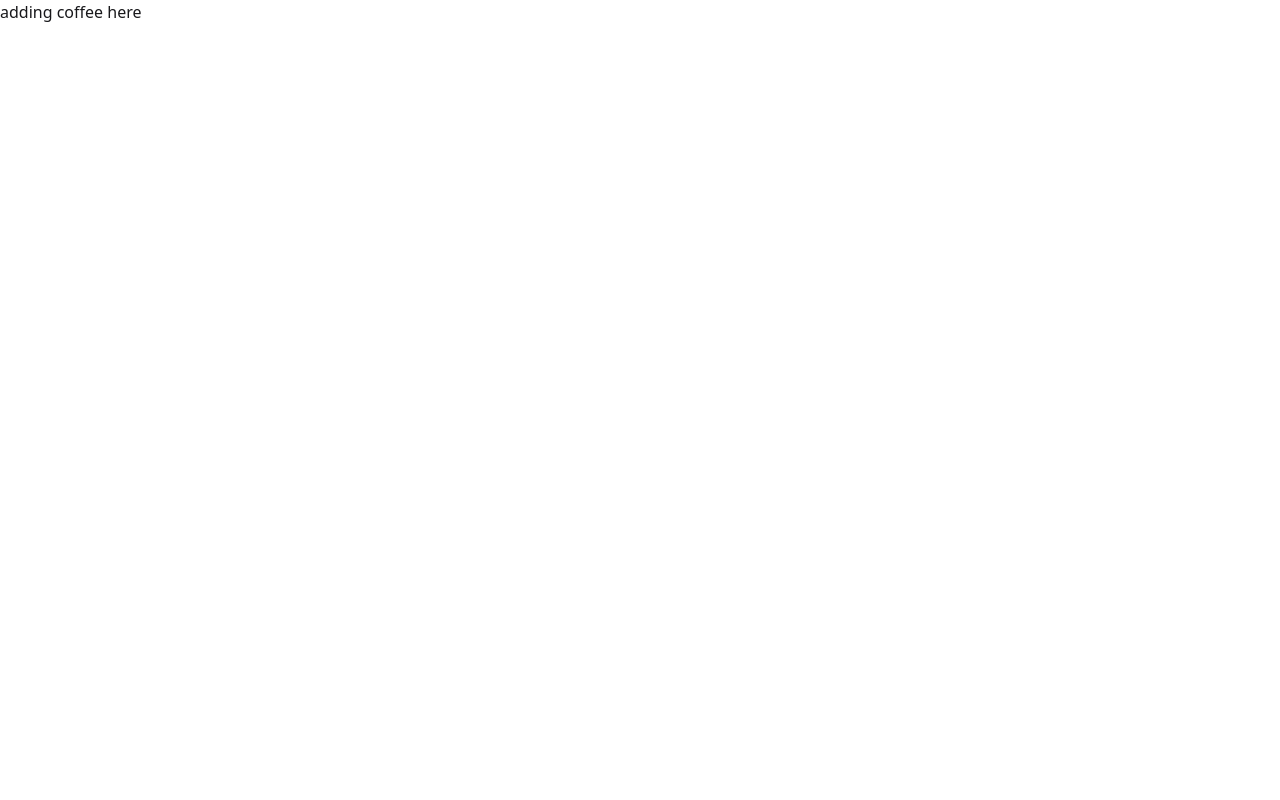
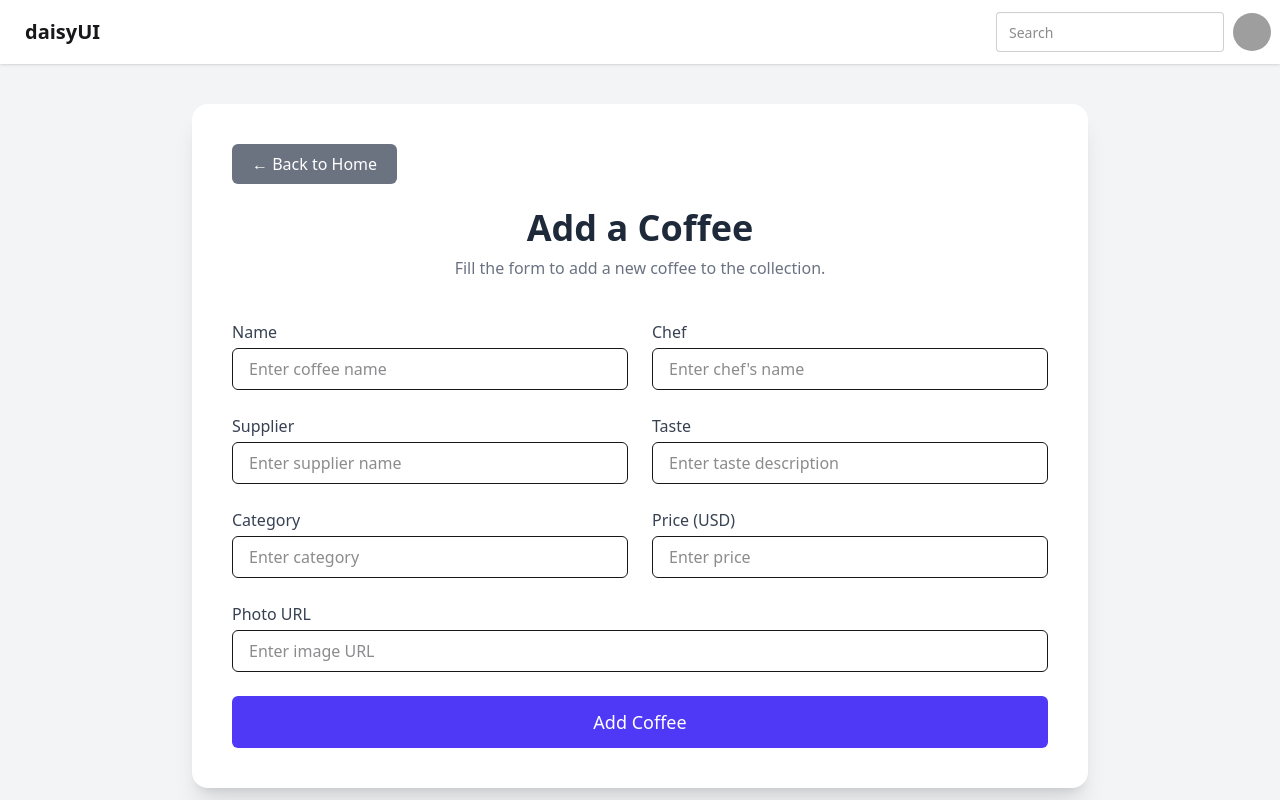
Before and after one commit to shahariarshawon/Espresso-Emporium-Client, a React (Vite) app: page /add-coffee in a window 1280 px wide. Shown: the top 800 px of the page. Built offline with nearby package versions, Linux system fonts and the light colour scheme; grey boxes are pictures that could not be loaded.

Commit message:
completed the add coffee page

```diff
--- a/package.json
+++ b/package.json
@@ -15,6 +15,7 @@
     "react-dom": "^19.1.0",
     "react-router": "^7.6.2",
     "router": "^2.2.0",
+    "sweetalert2": "^11.22.0",
     "tailwindcss": "^4.1.10"
   },
   "devDependencies": {
--- a/src/Layouts/MainLayout.jsx
+++ b/src/Layouts/MainLayout.jsx
@@ -6,10 +6,10 @@ import Footer from '../Components/Footer/Footer';
 const MainLayout = () => {
     return (
         <>
-            <div className='min-h-8/12'>
+            <div className=''>
                 <Navbar></Navbar>
             </div>
-            <div>
+            <div className='min-h-screen'>
                 <Outlet></Outlet>
             </div>
             <div>
--- a/src/Pages/AddCoffee.jsx
+++ b/src/Pages/AddCoffee.jsx
@@ -1,11 +1,167 @@
-import React from 'react';
+import React from "react";
+import { Link } from "react-router";
+import Swal from "sweetalert2";
 
 const AddCoffee = () => {
-    return (
-        <div>
-            adding coffee here
+    const handleAddCoffee=(e)=>{
+        //getting the form data
+        e.preventDefault()
+        const form=e.target;
+        const formData=new FormData (form);
+        const coffeeData=Object.fromEntries(formData.entries())
+        console.log(coffeeData);
+        //sending the data to the database
+        fetch('http://localhost:3000/add-coffee',{
+            method:'POST',
+            headers:{
+              'content-type':'application/json'
+            },
+            body:JSON.stringify(coffeeData)
+        }
+
+        )
+        .then(res=>res.json())
+        .then(data=>{
+            // console.log(data);
+            if(data.insertedId)
+            {
+                 Swal.fire({
+    toast: true,
+    position: 'top-end', // top-right corner
+    icon: 'success',
+    title: `${coffeeData.name} added successfully!`,
+    showConfirmButton: false,
+    timer: 3000,
+    timerProgressBar: true,
+    didOpen: (toast) => {
+      toast.addEventListener('mouseenter', Swal.stopTimer);
+      toast.addEventListener('mouseleave', Swal.resumeTimer);
+    }
+  });
+            }
+        })
+
+    }
+  return (
+     <div className="min-h-screen bg-[#f3f4f6] py-10 px-4">
+      <div className="max-w-4xl mx-auto bg-white shadow-xl rounded-2xl p-10">
+        <div className="mb-6">
+          <Link
+            className="inline-block text-white bg-[#6b7280] hover:bg-[#4b5563] px-5 py-2 rounded-md transition"
+            to="/"
+          >
+            ← Back to Home
+          </Link>
         </div>
-    );
+
+        <h2 className="text-4xl font-bold text-center mb-2 text-gray-800">
+          Add a Coffee
+        </h2>
+        <p className="text-center text-gray-500 mb-10">
+          Fill the form to add a new coffee to the collection.
+        </p>
+
+        <form onSubmit={handleAddCoffee} className="space-y-6">
+          <div className="grid grid-cols-1 md:grid-cols-2 gap-6">
+            <div>
+              <label className="block mb-1 font-medium text-gray-700">
+                Name
+              </label>
+              <input
+                type="text"
+                name="name"
+                className="w-full border rounded-md px-4 py-2 focus:outline-none focus:ring-2 focus:ring-indigo-400"
+                placeholder="Enter coffee name"
+                required
+              />
+            </div>
+
+            <div>
+              <label className="block mb-1 font-medium text-gray-700">
+                Chef
+              </label>
+              <input
+                type="text"
+                name="chef"
+                className="w-full border rounded-md px-4 py-2 focus:outline-none focus:ring-2 focus:ring-indigo-400"
+                placeholder="Enter chef's name"
+                required
+              />
+            </div>
+
+            <div>
+              <label className="block mb-1 font-medium text-gray-700">
+                Supplier
+              </label>
+              <input
+                type="text"
+                name="supplier"
+                className="w-full border rounded-md px-4 py-2 focus:outline-none focus:ring-2 focus:ring-indigo-400"
+                placeholder="Enter supplier name"
+                required
+              />
+            </div>
+
+            <div>
+              <label className="block mb-1 font-medium text-gray-700">
+                Taste
+              </label>
+              <input
+                type="text"
+                name="taste"
+                className="w-full border rounded-md px-4 py-2 focus:outline-none focus:ring-2 focus:ring-indigo-400"
+                placeholder="Enter taste description"
+              />
+            </div>
+
+            <div>
+              <label className="block mb-1 font-medium text-gray-700">
+                Category
+              </label>
+              <input
+                type="text"
+                name="category"
+                className="w-full border rounded-md px-4 py-2 focus:outline-none focus:ring-2 focus:ring-indigo-400"
+                placeholder="Enter category"
+              />
+            </div>
+
+            <div>
+              <label className="block mb-1 font-medium text-gray-700">
+                Price (USD)
+              </label>
+              <input
+                type="number"
+                name="price"
+                className="w-full border rounded-md px-4 py-2 focus:outline-none focus:ring-2 focus:ring-indigo-400"
+                placeholder="Enter price"
+                required
+              />
+            </div>
+          </div>
+
+          <div>
+            <label className="block mb-1 font-medium text-gray-700">
+              Photo URL
+            </label>
+            <input
+              type="text"
+              name="photoURL"
+              className="w-full border rounded-md px-4 py-2 focus:outline-none focus:ring-2 focus:ring-indigo-400"
+              placeholder="Enter image URL"
+            />
+          </div>
+
+          <button
+            type="submit"
+            className="w-full bg-indigo-600 text-white py-3 rounded-md hover:bg-indigo-700 transition text-lg font-medium"
+          >
+            Add Coffee
+          </button>
+        </form>
+      </div>
+    </div>
+  );
 };
 
 export default AddCoffee;
--- a/src/Routes/MainRoute.jsx
+++ b/src/Routes/MainRoute.jsx
@@ -1,17 +1,24 @@
 import { createBrowserRouter } from "react-router";
 import MainLayout from "../Layouts/MainLayout";
 import AddCoffee from "../Pages/AddCoffee";
+import HomePage from "../Pages/HomePage";
 
 const router=createBrowserRouter(
     [
         {
             path:'/',
             Component:MainLayout,
+            children: [
+                {
+                    index:true,
+                    Component:HomePage
+                },
+                {
+                    path:'/add-coffee',
+                    Component:AddCoffee
+                }
+            ]
         },
-        {
-            path:'/add-coffee',
-            Component:AddCoffee,
-        }
     ]
 )
 
```
Also changed, not shown: 1 other file (tests, documents, lock files or other folders).
